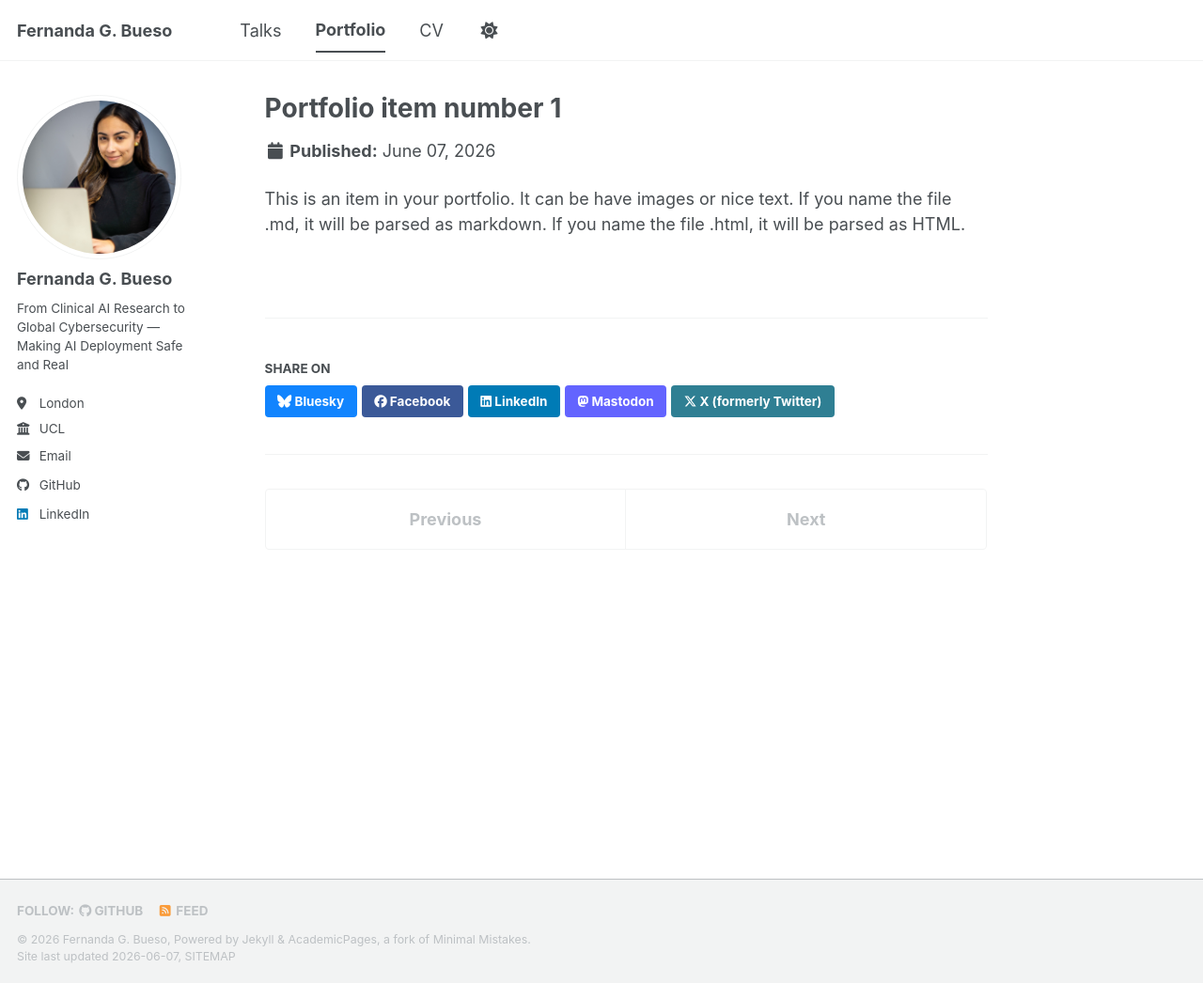
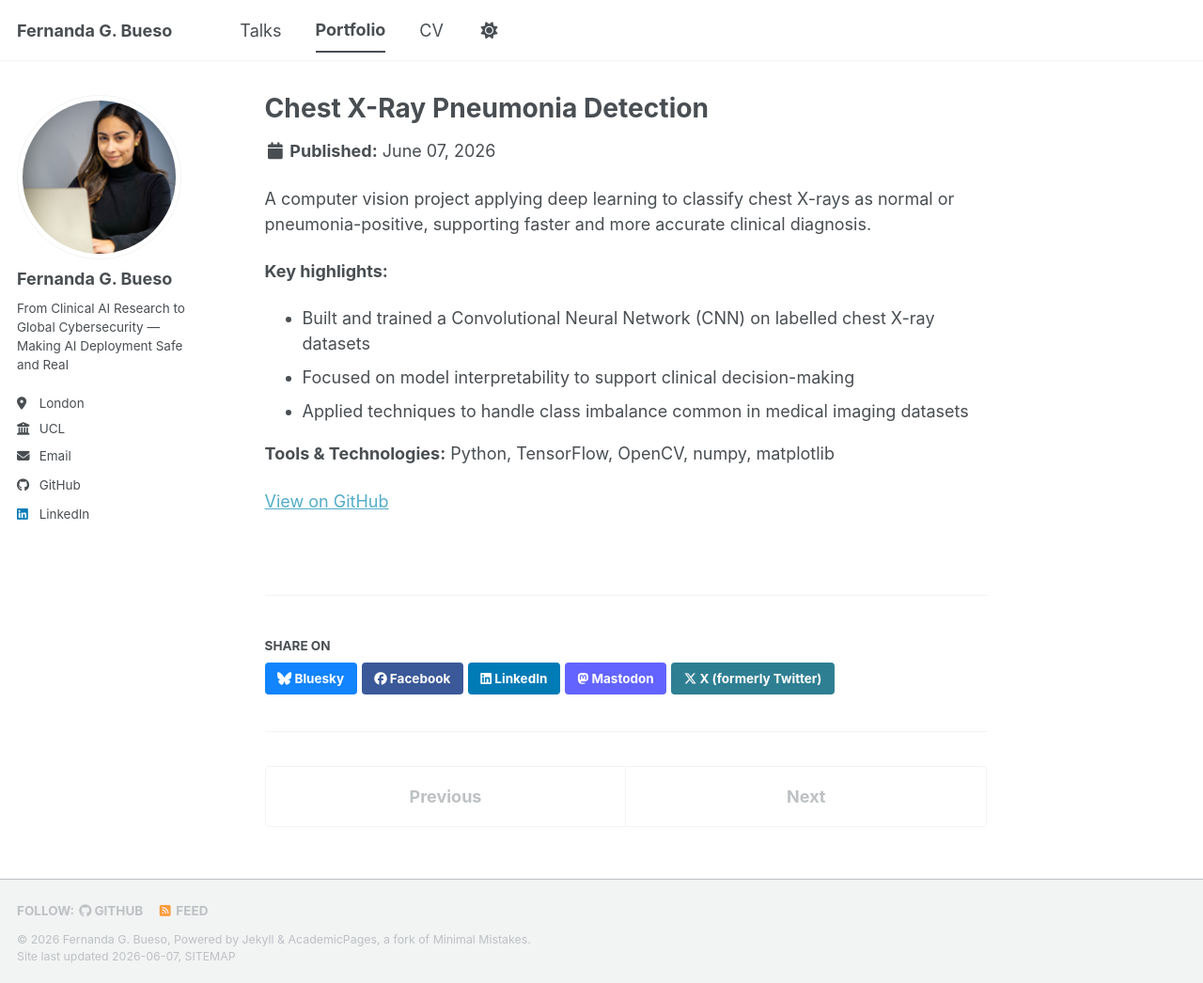
Before and after one commit to ferbueso/ferbueso.github.io, a Jekyll site: the page built from _portfolio/portfolio-1.md, in a window 1280 px wide and 1046 px high. Shown: the whole window at 94% size. Built offline with Jekyll 4.4.1, drawn with Linux system fonts in a browser that asks for light colours; a script bundle is joined from its source files by our own code; library files that are not in the unit come from our copies.

Commit message:
Revise portfolio item for pneumonia detection project
Updated portfolio item to reflect a project on chest X-ray pneumonia detection, detailing the use of deep learning and CNNs.

```diff
--- a/_portfolio/portfolio-1.md
+++ b/_portfolio/portfolio-1.md
@@ -1,7 +1,16 @@
 ---
-title: "Portfolio item number 1"
-excerpt: "Short description of portfolio item number 1<br/><img src='/images/500x300.png'>"
+title: "Chest X-Ray Pneumonia Detection"
+excerpt: "Deep learning model for automated pneumonia detection from chest X-rays using CNNs."
 collection: portfolio
 ---
 
-This is an item in your portfolio. It can be have images or nice text. If you name the file .md, it will be parsed as markdown. If you name the file .html, it will be parsed as HTML.
+A computer vision project applying deep learning to classify chest X-rays as normal or pneumonia-positive, supporting faster and more accurate clinical diagnosis.
+
+**Key highlights:**
+- Built and trained a Convolutional Neural Network (CNN) on labelled chest X-ray datasets
+- Focused on model interpretability to support clinical decision-making
+- Applied techniques to handle class imbalance common in medical imaging datasets
+
+**Tools & Technologies:** Python, TensorFlow, OpenCV, numpy, matplotlib
+
+[View on GitHub](https://github.com/ferbueso/chest-xray-pneumonia-detection)
```
